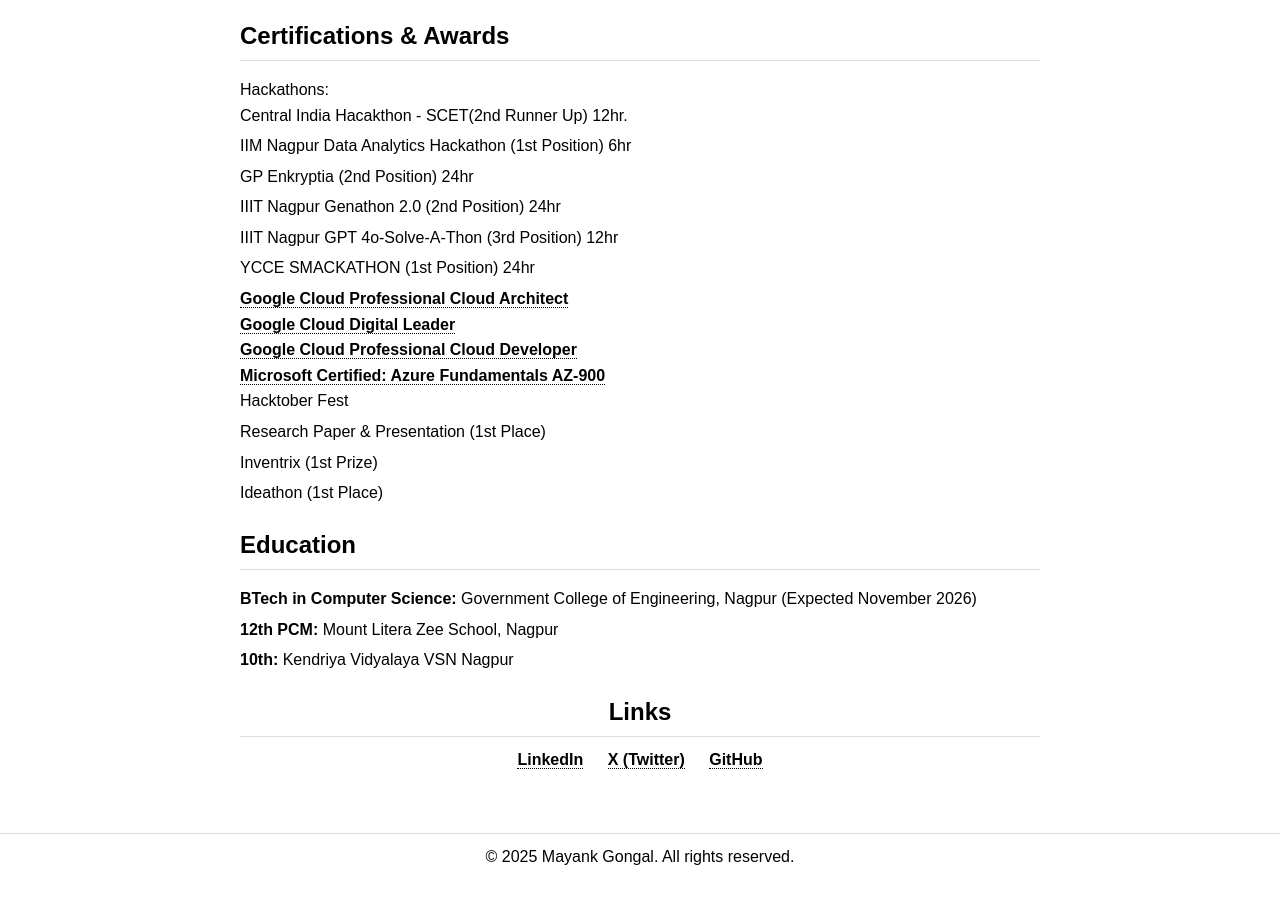
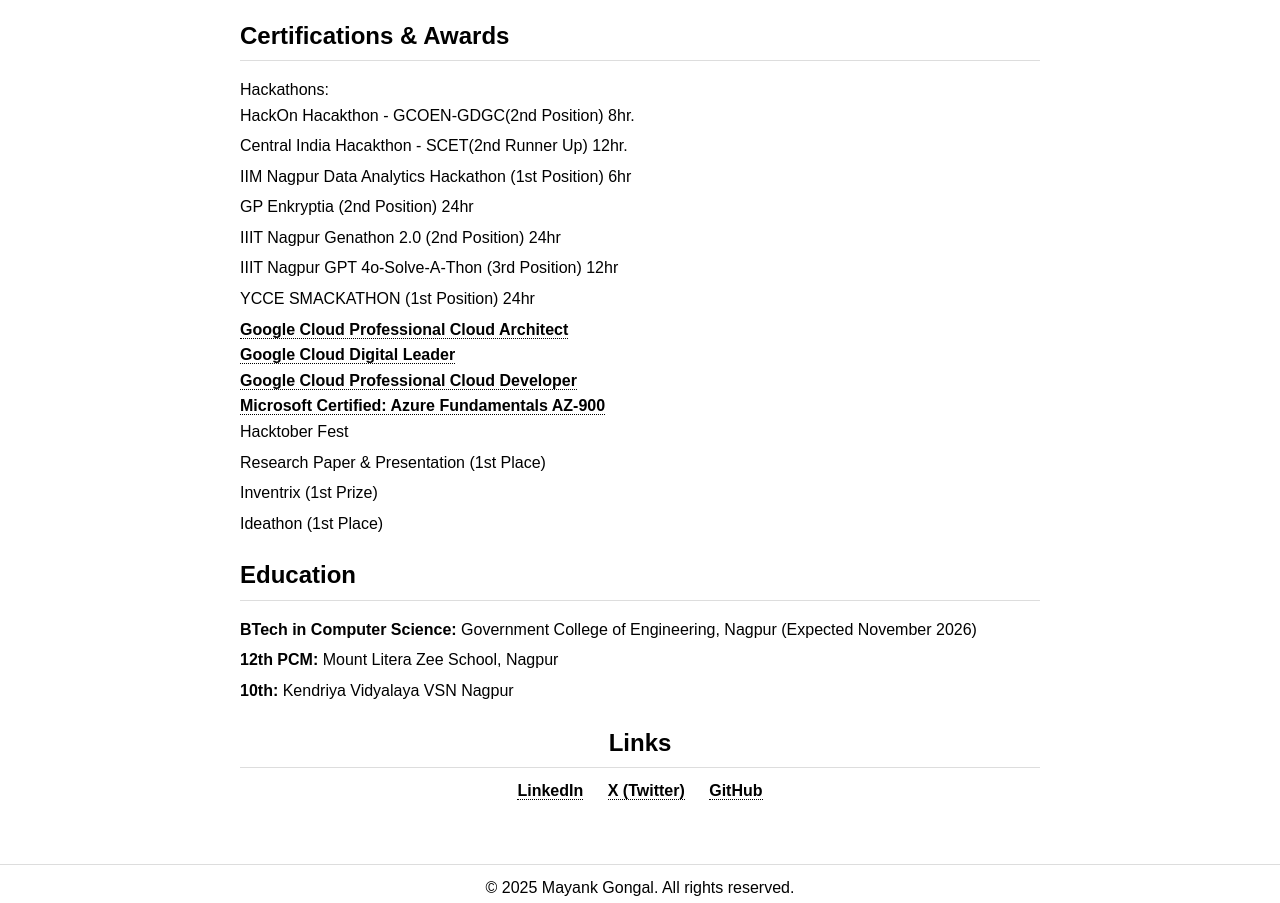
Before and after one commit to mayankgongal5/Portfolio, a plain HTML site: page index.html in a window 1280 px wide. Shown: the part 1041-1944 px from the top of the page. Before the commit the page ends 1921 px from the top, so only its background shows below. Drawn offline with Linux system fonts and the light colour scheme; a script that the page names is missing.

Commit message:
Update index.html

```diff
--- a/index.html
+++ b/index.html
@@ -131,6 +131,7 @@
             <ul>
                 <li>Hackathons:
                     <ul>
+                        <li>HackOn Hacakthon - GCOEN-GDGC(2nd Position) 8hr.</li>
                         <li>Central India Hacakthon - SCET(2nd Runner Up) 12hr.</li>
                         <li>IIM Nagpur Data Analytics Hackathon (1st Position) 6hr</li>
                         <li>GP Enkryptia (2nd Position) 24hr</li>
```
